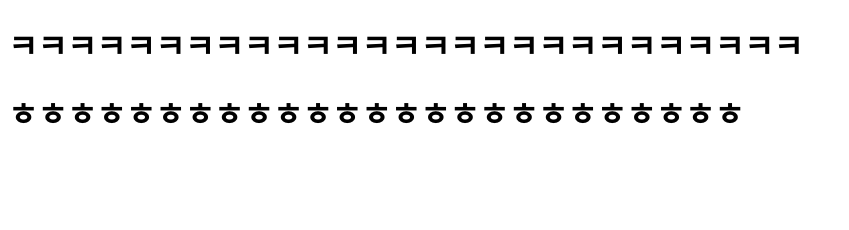
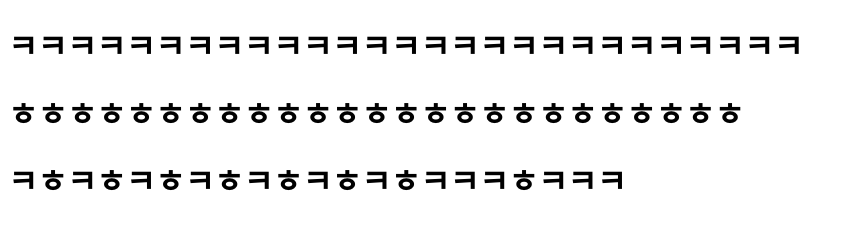
Before and after one commit to kangraehyoung/k8s-sidecar, a plain HTML site: page index.html in a window 1280 px wide. Shown: the whole page, without its empty margins (0-849 px from the left). Drawn offline with Linux system fonts and the light colour scheme.

Commit message:
Update index.html

```diff
--- a/index.html
+++ b/index.html
@@ -8,5 +8,6 @@
 <body>
     <h1>ㅋㅋㅋㅋㅋㅋㅋㅋㅋㅋㅋㅋㅋㅋㅋㅋㅋㅋㅋㅋㅋㅋㅋㅋㅋㅋㅋ</h1>
     <h1>ㅎㅎㅎㅎㅎㅎㅎㅎㅎㅎㅎㅎㅎㅎㅎㅎㅎㅎㅎㅎㅎㅎㅎㅎㅎ</h1>
+    <h1>ㅋㅎㅋㅎㅋㅎㅋㅎㅋㅎㅋㅎㅋㅎㅋㅋㅋㅎㅋㅋㅋ</h1>
 </body>
 </html>
```
